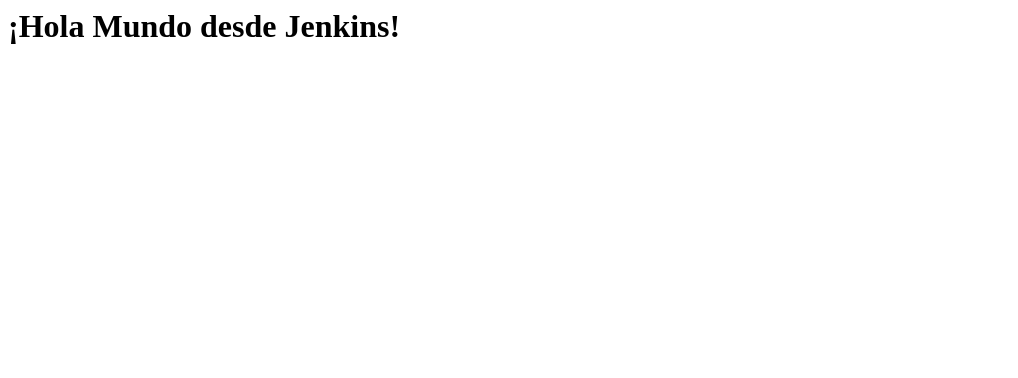
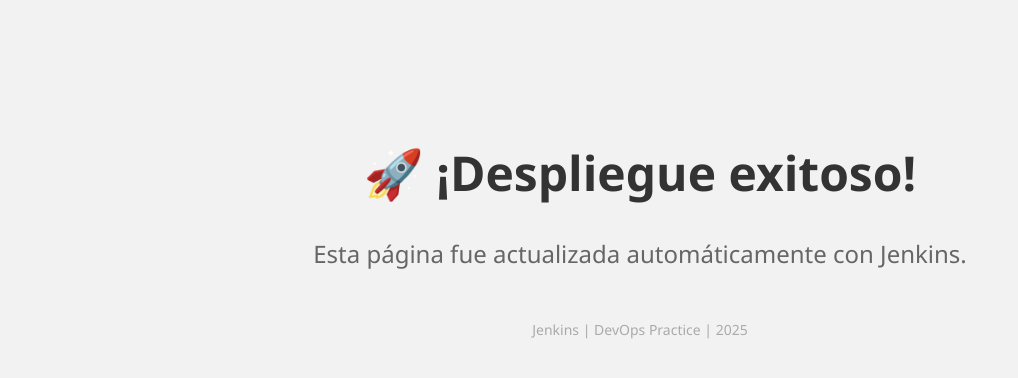
Before and after one commit to gjcardonam/devops-exercise-jenkins-1, a plain HTML site: page index.html in a window 1280 px wide. Shown: the whole page, without its empty margins (0-1018 px from the left). Drawn offline with Linux system fonts and the light colour scheme.

Commit message:
Update index.html

```diff
--- a/index.html
+++ b/index.html
@@ -1,4 +1,35 @@
-<html>
-  <head><title>Hello World</title></head>
-  <body><h1>¡Hola Mundo desde Jenkins!</h1></body>
+<!DOCTYPE html>
+<html lang="es">
+<head>
+  <meta charset="UTF-8">
+  <title>Mi primera página desplegada con Jenkins</title>
+  <style>
+    body {
+      background-color: #f2f2f2;
+      font-family: 'Segoe UI', Tahoma, Geneva, Verdana, sans-serif;
+      text-align: center;
+      padding-top: 100px;
+    }
+    h1 {
+      color: #333;
+      font-size: 48px;
+    }
+    p {
+      color: #666;
+      font-size: 24px;
+    }
+    .footer {
+      margin-top: 50px;
+      font-size: 14px;
+      color: #aaa;
+    }
+  </style>
+</head>
+<body>
+  <h1>🚀 ¡Despliegue exitoso!</h1>
+  <p>Esta página fue actualizada automáticamente con Jenkins.</p>
+  <div class="footer">
+    Jenkins | DevOps Practice | 2025
+  </div>
+</body>
 </html>
```
